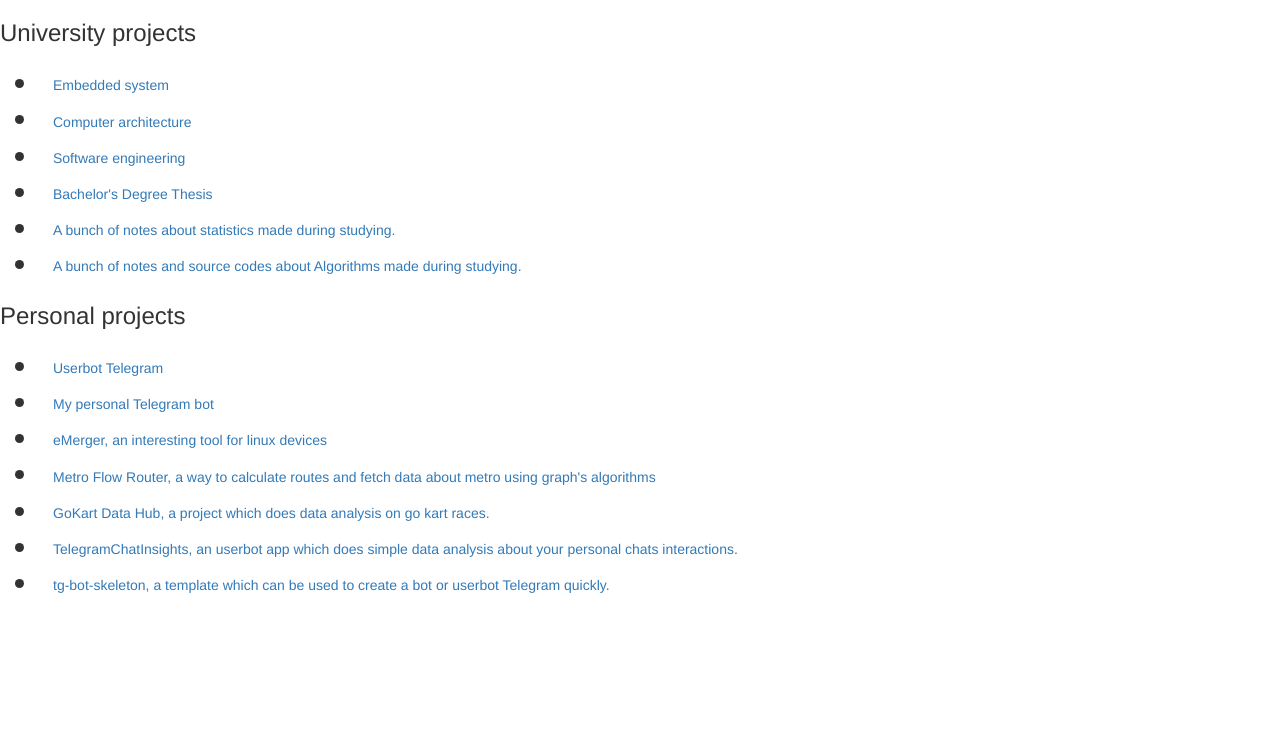
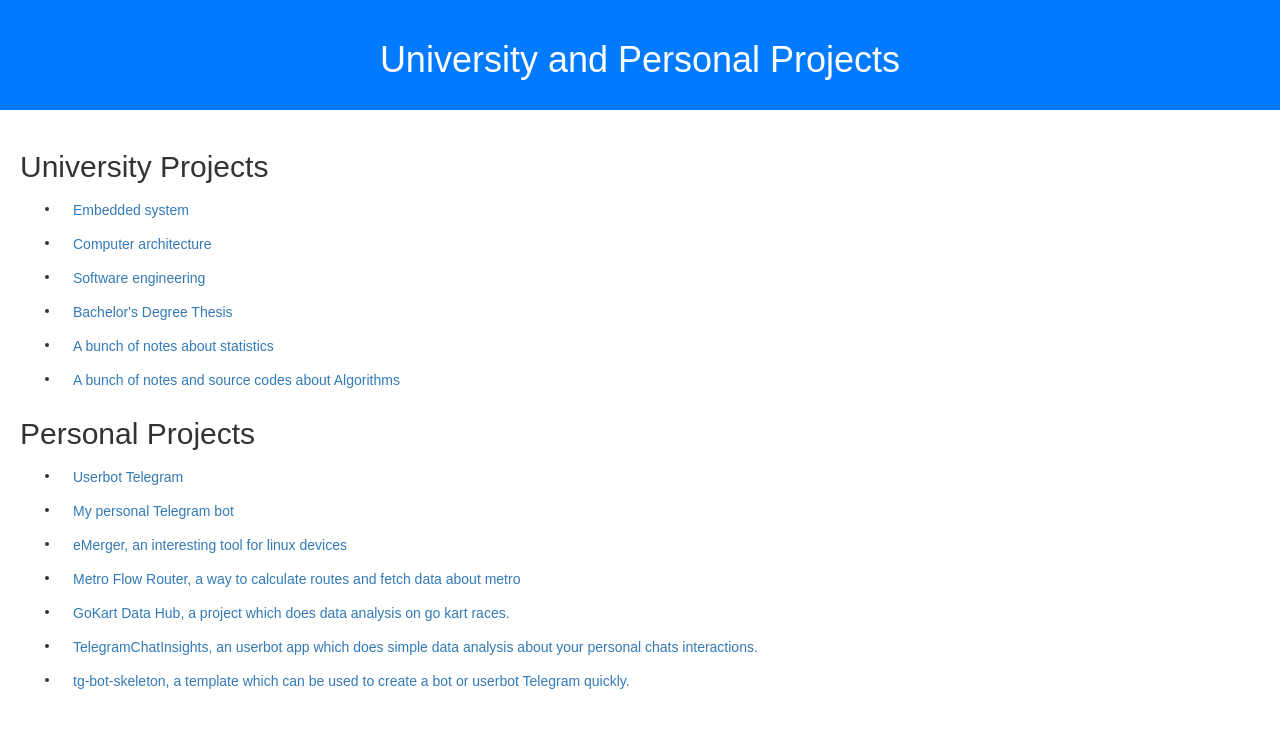
Before and after one commit to MasterCruelty/mastercruelty.github.io, a plain HTML site: page src/progetti.html in a window 1280 px wide. Drawn offline with nearby package versions, Linux system fonts and the light colour scheme.

Commit message:
:lipstick: adjust

```diff
--- a/src/progetti.html
+++ b/src/progetti.html
@@ -1,35 +1,40 @@
-<html>
+<!DOCTYPE html>
+<html lang="en">
 <head>
-		<link rel = "stylesheet" href="https://maxcdn.bootstrapcdn.com/bootstrap/3.4.0/css/bootstrap.min.css">
-		<script src = "https://ajax.googleapis.com/ajax/libs/jquery/3.3.1/jquery.min.js"></script>
-		<script src="https://maxcdn.bootstrapcdn.com/bootstrap/3.4.0/js/bootstrap.min.js"></script>
-		<meta charset="utf-8">
-		<meta name="vewport" content="width=device-width, initial-scale=1">
+    <meta charset="UTF-8">
+    <meta name="viewport" content="width=device-width, initial-scale=1">
+    <title>University and Personal Projects</title>
+    <link rel="stylesheet" href="https://maxcdn.bootstrapcdn.com/bootstrap/3.4.0/css/bootstrap.min.css">
+    <link rel="stylesheet" href="style.css"> <!-- Collegamento al file CSS personalizzato -->
 </head>
 <body>
-		<h3>University projects</h3>
-		<h2>
+    <header>
+        <h1>University and Personal Projects</h1>
+    </header>
+    <main>
+        <section>
+            <h2>University Projects</h2>
             <ul>
-				<li><button id="embedded_system" type="submit" class="btn btn-link" onclick="window.open('https://www.github.com/MasterCruelty/alarm-project')">Embedded system</button></li>
-				<li><button id="computer_architecture" type="submit" class="btn btn-link" onclick="window.open('https://www.github.com/MasterCruelty/halflifeassembly')">Computer architecture</button></li>
-				<li><button id="software_engineering" type="submit" class="btn btn-link" onclick="window.open('https://www.github.com/MasterCruelty/bikesharingproject')">Software engineering</button></li>
-				<li><button id="thesis" type="submit" class="btn btn-link" onclick="window.open('https://github.com/MasterCruelty/Thesis-IAC')">Bachelor's Degree Thesis</button>
-				<li><button id="statisticsstuffs" type="submit" class="btn btn-link" onclick="window.open('https://github.com/MasterCruelty/StatisticStuffs')">A bunch of notes about statistics made during studying.</button>
-				<li><button id="c-go-algorithm" type="submit" class="btn btn-link" onclick="window.open('https://github.com/MasterCruelty/C-Go-Algorithms')">A bunch of notes and source codes about Algorithms made during studying.</button>
+                <li><button class="btn btn-link" onclick="window.open('https://www.github.com/MasterCruelty/alarm-project')">Embedded system</button></li>
+                <li><button class="btn btn-link" onclick="window.open('https://www.github.com/MasterCruelty/halflifeassembly')">Computer architecture</button></li>
+                <li><button class="btn btn-link" onclick="window.open('https://www.github.com/MasterCruelty/bikesharingproject')">Software engineering</button></li>
+                <li><button class="btn btn-link" onclick="window.open('https://github.com/MasterCruelty/Thesis-IAC')">Bachelor's Degree Thesis</button></li>
+                <li><button class="btn btn-link" onclick="window.open('https://github.com/MasterCruelty/StatisticStuffs')">A bunch of notes about statistics</button></li>
+                <li><button class="btn btn-link" onclick="window.open('https://github.com/MasterCruelty/C-Go-Algorithms')">A bunch of notes and source codes about Algorithms</button></li>
             </ul>
-		</h2>
-		<h3>Personal projects</h3>
-		<h2>
+        </section>
+        <section>
+            <h2>Personal Projects</h2>
             <ul>
-				<li><button id="userbot_telegram" type="submit" class="btn btn-link" onclick="window.open('https://www.github.com/MasterCruelty/my-tg-app')">Userbot Telegram</button></li>
-				<li><button id="bot_telegram" type="submit" class="btn btn-link" onclick="window.open('https://www.github.com/MasterCruelty/robbot')">My personal Telegram bot</button></li>
-				<li><button id="emerger" type="submit" class="btn btn-link" onclick="window.open('https://www.github.com/TheMergers/emerger')">eMerger, an interesting tool for linux devices</button></li>
-				<li><button id="metroflowrouter" type="submit" class="btn btn-link" onclick="window.open('https://github.com/MasterCruelty/MetroFlowRouter')">Metro Flow Router, a way to calculate routes and fetch data about metro using graph's algorithms</button>
-				<li><button id="gokartdatahub" type="submit" class="btn btn-link" onclick="window.open('https://github.com/MasterCruelty/gokart-data-hub')">GoKart Data Hub, a project which does data analysis on go kart races.</button>
-				<li><button id="telegramchatinsights" type="submit" class="btn btn-link" onclick="window.open('https://github.com/MasterCruelty/TelegramChatInsights')">TelegramChatInsights, an userbot app which does simple data analysis about your personal chats interactions.</button>
-				<li><button id="telegrambotskeleton" type="submit" class="btn btn-link" onclick="window.open('https://github.com/MasterCruelty/tg-bot-skeleton')">tg-bot-skeleton, a template which can be used to create a bot or userbot Telegram quickly.</button>
-
+                <li><button class="btn btn-link" onclick="window.open('https://www.github.com/MasterCruelty/my-tg-app')">Userbot Telegram</button></li>
+                <li><button class="btn btn-link" onclick="window.open('https://www.github.com/MasterCruelty/robbot')">My personal Telegram bot</button></li>
+                <li><button class="btn btn-link" onclick="window.open('https://www.github.com/TheMergers/emerger')">eMerger, an interesting tool for linux devices</button></li>
+                <li><button class="btn btn-link" onclick="window.open('https://github.com/MasterCruelty/MetroFlowRouter')">Metro Flow Router, a way to calculate routes and fetch data about metro</button></li>
+                <li><button class="btn btn-link" onclick="window.open('https://github.com/MasterCruelty/gokart-data-hub')">GoKart Data Hub, a project which does data analysis on go kart races.</button></li>
+                <li><button class="btn btn-link" onclick="window.open('https://github.com/MasterCruelty/TelegramChatInsights')">TelegramChatInsights, an userbot app which does simple data analysis about your personal chats interactions.</button></li>
+                <li><button class="btn btn-link" onclick="window.open('https://github.com/MasterCruelty/tg-bot-skeleton')">tg-bot-skeleton, a template which can be used to create a bot or userbot Telegram quickly.</button></li>
             </ul>
-		</h2>
+        </section>
+    </main>
 </body>
 </html>
```
Also changed, not shown: index.html (+14 -16 lines), src/atmshitposting.html (+7 -5 lines), src/home.html (+15 -10 lines). Lines whose indentation alone changed are shown as unchanged.
